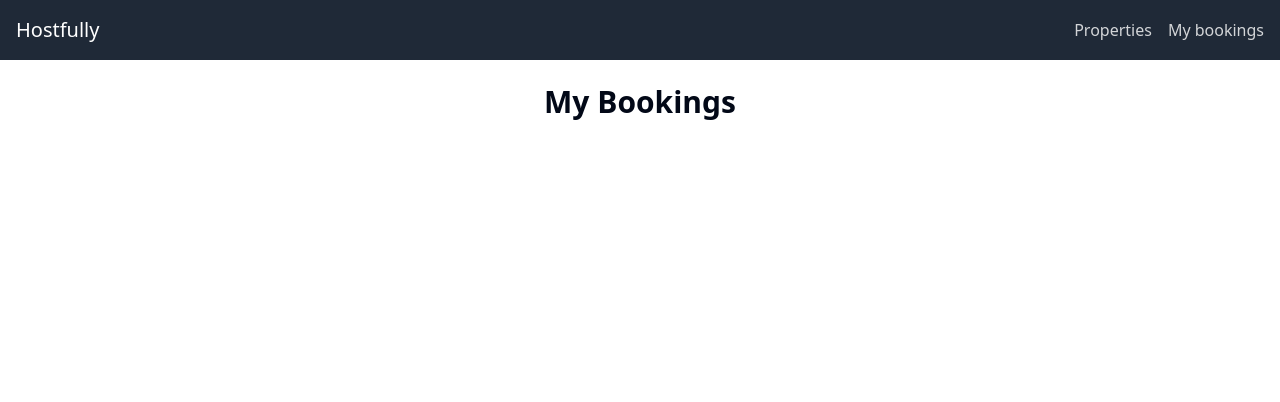
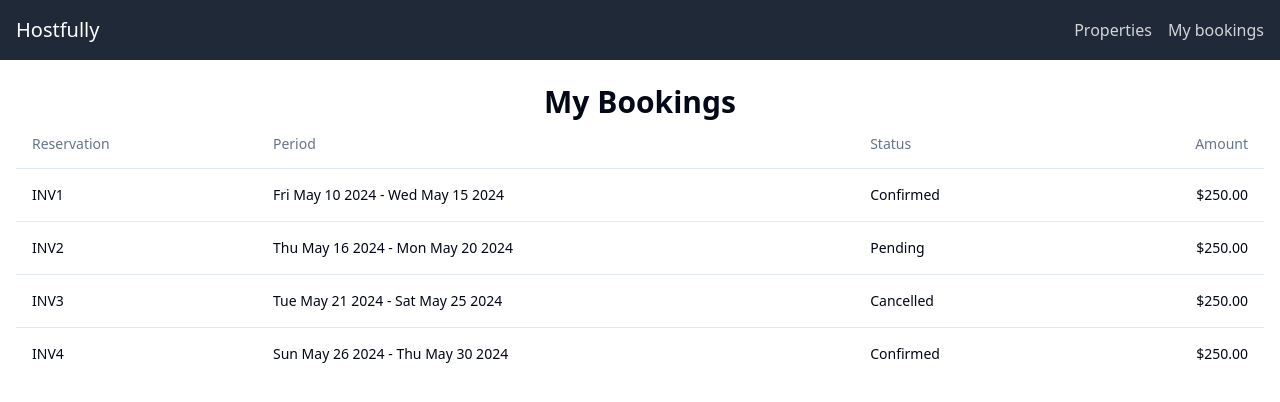
Before and after one commit to matheuschagas/hostfully, a React (Vite) app: page /bookings in a window 1280 px wide. Shown: the top 402 px of the page. Built offline with nearby package versions, Linux system fonts and the light colour scheme.

Commit message:
Add bookings page

```diff
--- a/mocks/booking.ts
+++ b/mocks/booking.ts
@@ -4,28 +4,32 @@ const bookings = [
     "propertyId": 101,
     "startDate": new Date("2024-05-10"),
     "endDate": new Date("2024-05-15"),
-    "status": "Confirmed"
+    "status": "Confirmed",
+    "amountPaid": 250
   },
   {
     "bookingId": 2,
     "propertyId": 102,
     "startDate": new Date("2024-05-16"),
     "endDate": new Date("2024-05-20"),
-    "status": "Pending"
+    "status": "Pending",
+    "amountPaid": 250
   },
   {
     "bookingId": 3,
     "propertyId": 103,
     "startDate": new Date("2024-05-21"),
     "endDate": new Date("2024-05-25"),
-    "status": "Cancelled"
+    "status": "Cancelled",
+    "amountPaid": 250
   },
   {
     "bookingId": 4,
     "propertyId": 104,
     "startDate": new Date("2024-05-26"),
     "endDate": new Date("2024-05-30"),
-    "status": "Confirmed"
+    "status": "Confirmed",
+    "amountPaid": 250
   }
 ]
 
--- a/src/hooks/useBooking.ts
+++ b/src/hooks/useBookings.ts
@@ -1,14 +1,15 @@
 import { useState, useEffect, useCallback } from 'react';
-import { Booking } from '../models/booking';
+import {Booking, BookingStatus} from '../models/booking';
 import bookingService from '../services/bookingService';
 
 interface createBookingProps {
   propertyId: number;
   startDate: Date;
   endDate: Date;
+  amountPaid: number;
 }
 
-export const useBooking = () => {
+export const useBookings = () => {
   const [bookings, setBookings] = useState<Booking[]>([]);
   const [error, setError] = useState<string | null>(null);
   const [loading, setLoading] = useState(true);
@@ -24,7 +25,7 @@ export const useBooking = () => {
     setLoading(false);
   }, []);
 
-  const createBooking = async (booking: createBookingProps):Booking => {
+  const createBooking = async (booking: createBookingProps):Promise<Booking | undefined> => {
     try {
       // Additional logic to check for overlapping bookings
       const overlap = bookings.some(b => b.propertyId === booking.propertyId &&
@@ -33,7 +34,15 @@ export const useBooking = () => {
         setError('Booking dates overlap with an existing booking');
         return;
       }
-      const newBooking = await bookingService.createBooking(booking);
+      const bookingData = {
+        id: bookings.length + 1,
+        propertyId: booking.propertyId,
+        startDate: booking.startDate,
+        endDate: booking.endDate,
+        status: BookingStatus.Pending,
+        amountPaid: booking.amountPaid
+      }
+      const newBooking = await bookingService.createBooking(bookingData);
       setBookings(prev => [...prev, newBooking]);
     } catch (err) {
       setError('Failed to create booking');
@@ -43,7 +52,7 @@ export const useBooking = () => {
   const updateBooking = async (bookingId: number, booking: Booking) => {
     try {
       const updatedBooking = await bookingService.updateBooking(bookingId, booking);
-      setBookings(prev => prev.map(b => b.bookingId === bookingId ? updatedBooking : b));
+      setBookings(prev => prev.map(b => b.id === bookingId ? updatedBooking : b));
     } catch (err) {
       setError('Failed to update booking');
     }
@@ -52,7 +61,7 @@ export const useBooking = () => {
   const deleteBooking = async (bookingId: number) => {
     try {
       await bookingService.deleteBooking(bookingId);
-      setBookings(prev => prev.filter(b => b.bookingId !== bookingId));
+      setBookings(prev => prev.filter(b => b.id !== bookingId));
     } catch (err) {
       setError('Failed to delete booking');
     }
--- a/src/models/booking.ts
+++ b/src/models/booking.ts
@@ -1,9 +1,10 @@
 export interface Booking {
-  bookingId: number;
+  id: number;
   propertyId: number; // This should match a Property's propertyId
   startDate: Date;
   endDate: Date;
   status: BookingStatus; // Enum for booking status
+  amountPaid: number;
 }
 
 export enum BookingStatus {
--- a/src/pages/BookingsPage.tsx
+++ b/src/pages/BookingsPage.tsx
@@ -1,15 +1,51 @@
 import {Container} from "@/components/ui/container.tsx";
 import {Header} from "@/components/header.tsx";
+import {Table, TableBody, TableCaption, TableCell, TableHead, TableHeader, TableRow} from "@/components/ui/table.tsx";
+import {useBookings} from "@/hooks/useBookings.ts";
+import {Skeleton} from "@/components/ui/skeleton.tsx";
 
+const _Placeholder = ({loading}: { loading: boolean }) => {
+  const numberOfSkeletons = loading ? 12 : 0;
+  return Array.from({length: numberOfSkeletons}).map((_, index) => (
+    <div key={index} className="flex gap-1 flex-col bg-white p-4 shadow rounded-lg">
+      <Skeleton className="w-full h-32"/>
+      <Skeleton className="w-full h-7"/>
+      <Skeleton className="w-full h-12"/>
+      <Skeleton className="w-full h-6"/>
+      <Skeleton className="w-full h-10"/>
+    </div>
+  ));
 
+}
 export const BookingsPage = () => {
+  const {bookings, error, loading} = useBookings();
   return (
     <>
       <Header/>
       <Container>
         <h1 className="text-3xl font-bold">My Bookings</h1>
-        <div className="mt-6">
-        </div>
+        <Table>
+          <TableHeader>
+            <TableRow>
+              <TableHead>Reservation</TableHead>
+              <TableHead>Period</TableHead>
+              <TableHead>Status</TableHead>
+              <TableHead className="text-right">Amount</TableHead>
+            </TableRow>
+          </TableHeader>
+          {!loading && !error ? <TableBody>
+            {bookings.map(booking => (
+              <TableRow key={booking.bookingId}>
+                <TableCell className="font-medium">INV{booking.bookingId}</TableCell>
+                <TableCell>{booking.startDate.toDateString()} - {booking.endDate.toDateString()}</TableCell>
+                <TableCell>{booking.status}</TableCell>
+                <TableCell className="text-right">$250.00</TableCell>
+              </TableRow>
+            ))}
+          </TableBody> : null}
+        </Table>
+        {loading && !error ? <_Placeholder loading={loading}/> : null}
+        {error ? <p className="text-red-500">{error}</p> : null}
       </Container>
     </>
   );
--- a/src/pages/PropertyDetailPage.tsx
+++ b/src/pages/PropertyDetailPage.tsx
@@ -1,13 +1,13 @@
 import {Container} from "@/components/ui/container.tsx";
 import {useProperty} from "@/hooks/useProperty.ts";
 import {Skeleton} from "@/components/ui/skeleton.tsx";
-import {useParams} from "react-router-dom";
+import {redirect, useParams} from "react-router-dom";
 import {DatePickerWithRange} from "@/components/ui/date-picker.tsx";
 import {differenceInCalendarDays} from "date-fns"
 import {Header} from "@/components/header.tsx";
 import {useMemo, useState} from "react";
 import {DateRange} from "react-day-picker";
-import {useBooking} from "@/hooks/useBooking.ts";
+import {useBookings} from "@/hooks/useBookings.ts";
 
 
 const numberFormater = new Intl.NumberFormat('en-US', {style: 'currency', currency: 'USD'});
@@ -30,7 +30,7 @@ export const PropertyDetailPage = () => {
   const {property, error, loading} = useProperty(slug);
   const [startDate, setStartDate] = useState<Date | undefined>();
   const [endDate, setEndDate] = useState<Date | undefined>();
-  const {createBooking} = useBooking();
+  const {createBooking} = useBookings();
 
   const disabledDays = useMemo(() => {
     return [new Date("2024-05-10")]
@@ -48,6 +48,10 @@ export const PropertyDetailPage = () => {
   const openDatePicker = () => {
     document.getElementById("booking-page-date-picker")?.click();
   }
+
+  const pricing = property && startDate && endDate ? differenceInCalendarDays(endDate, startDate) * property.pricePerNight : 0;
+  const cleaningFee = property?.cleaningFee || 0;
+  const total = pricing + cleaningFee + 100;
   const handleBook = async () => {
     if (!property) return;
     if(!startDate && !endDate) return openDatePicker();
@@ -55,12 +59,11 @@ export const PropertyDetailPage = () => {
     await createBooking({
       propertyId: property.id,
       startDate: startDate,
-      endDate: endDate
+      endDate: endDate,
+      amountPaid: total
     });
+    redirect('/bookings');
   }
-  const pricing = property && startDate && endDate ? differenceInCalendarDays(endDate, startDate) * property.pricePerNight : 0;
-  const cleaningFee = property?.cleaningFee || 0;
-  const total = pricing + cleaningFee + 100;
 
   return (
     <>
```
Also changed, not shown: 1 other file (tests, documents, lock files or other folders).
